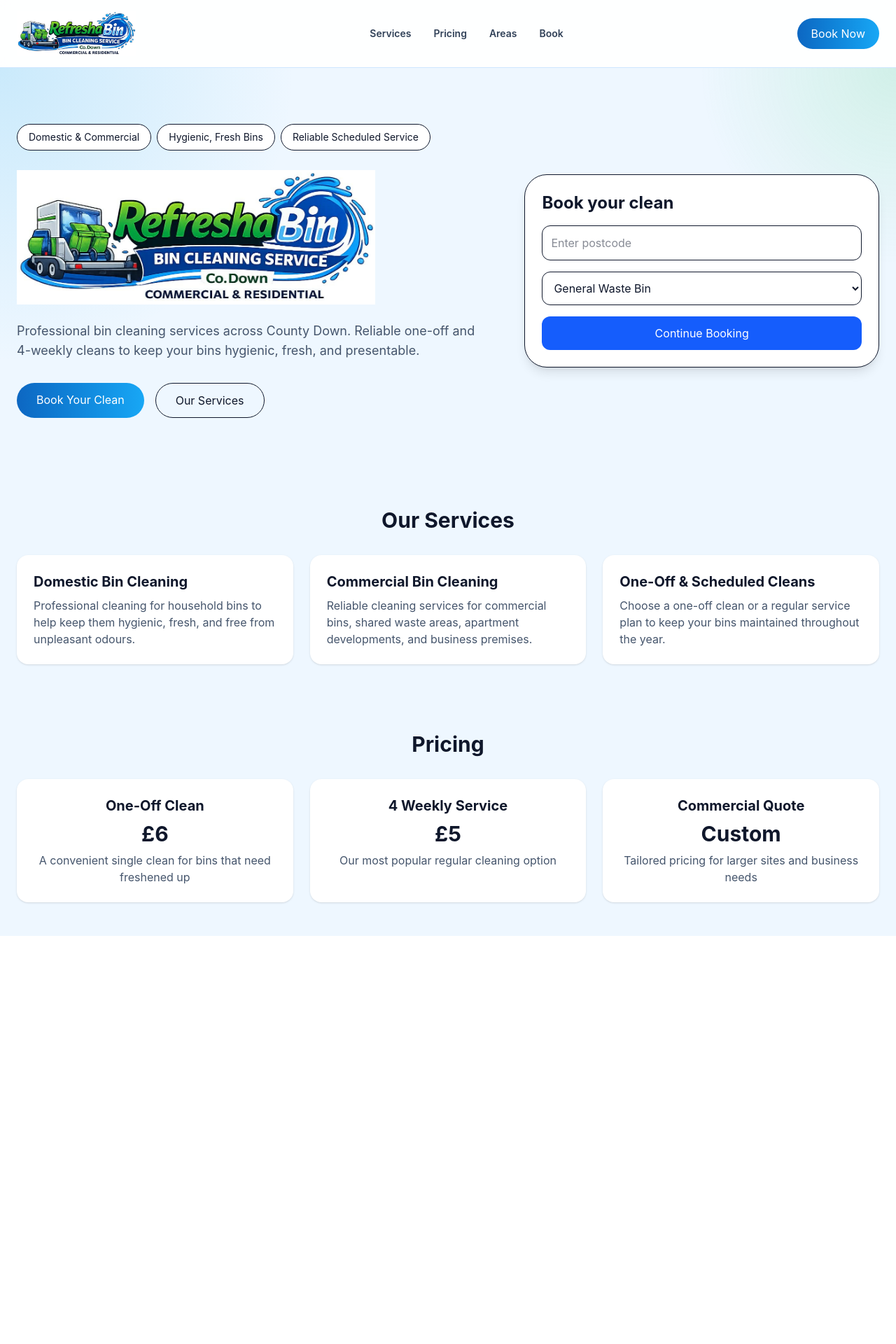
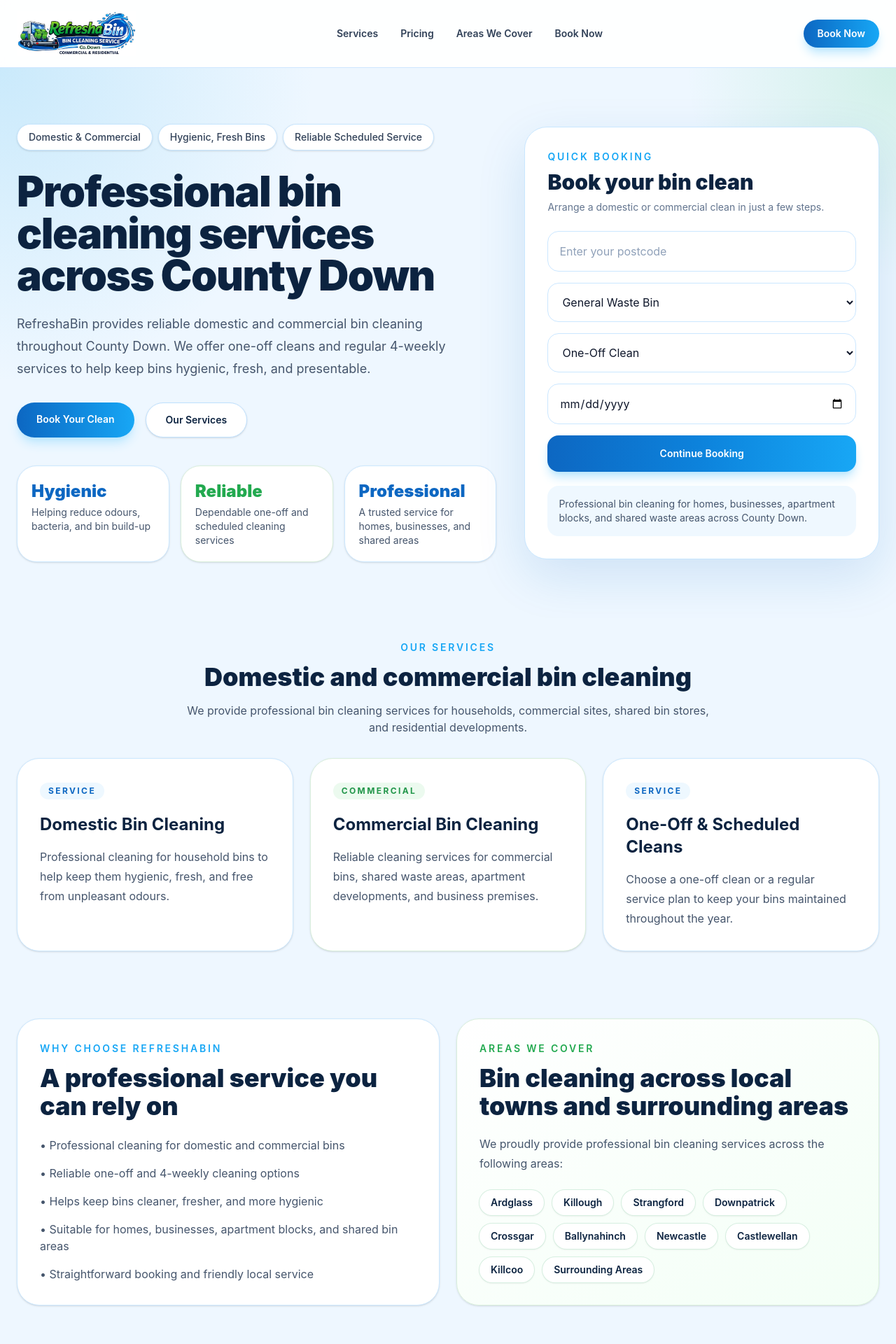
Before and after one commit to MaviUK/refreshabin, a React (Vite) app: page / in a window 1280 px wide. Shown: the top 1920 px of the page at 70% size. Before the commit the page ends 1337 px from the top, so only its background shows below. Built offline with nearby package versions, Linux system fonts and the light colour scheme.

Commit message:
Update App.jsx

```diff
--- a/src/App.jsx
+++ b/src/App.jsx
@@ -28,133 +28,273 @@ export default function App() {
 
   return (
     <div className="min-h-screen bg-[#eef7ff] pb-24 text-slate-900 md:pb-0">
-
-      {/* HEADER */}
       <header className="sticky top-0 z-20 border-b border-[#cfe7ff] bg-white/90 backdrop-blur">
         <div className="mx-auto flex max-w-7xl items-center justify-between px-6 py-4">
-          <img src="/logo.jpeg" alt="RefreshaBin logo" className="h-14 sm:h-16" />
+          <div className="flex items-center gap-4">
+            <img src="/logo.jpeg" alt="RefreshaBin logo" className="h-14 w-auto sm:h-16" />
+          </div>
 
           <nav className="hidden items-center gap-8 text-sm font-semibold text-slate-700 md:flex">
-            <a href="#services" className="hover:text-[#0b67c2]">Services</a>
-            <a href="#pricing" className="hover:text-[#0b67c2]">Pricing</a>
-            <a href="#areas" className="hover:text-[#0b67c2]">Areas</a>
-            <a href="#book" className="hover:text-[#0b67c2]">Book</a>
+            <a href="#services" className="transition hover:text-[#0b67c2]">Services</a>
+            <a href="#pricing" className="transition hover:text-[#0b67c2]">Pricing</a>
+            <a href="#areas" className="transition hover:text-[#0b67c2]">Areas We Cover</a>
+            <a href="#book" className="transition hover:text-[#0b67c2]">Book Now</a>
           </nav>
 
-          <a href="#book" className="rounded-full bg-gradient-to-r from-[#0d67c2] to-[#18a7f5] px-5 py-2.5 text-white">
+          <a
+            href="#book"
+            className="rounded-full bg-gradient-to-r from-[#0d67c2] to-[#18a7f5] px-5 py-2.5 text-sm font-semibold text-white shadow-lg shadow-sky-200"
+          >
             Book Now
           </a>
         </div>
       </header>
 
-      {/* HERO */}
       <section className="relative overflow-hidden">
         <div className="absolute inset-0 bg-[radial-gradient(circle_at_top_right,_rgba(34,197,94,0.14),_transparent_20%),radial-gradient(circle_at_top_left,_rgba(14,165,233,0.16),_transparent_30%)]" />
 
         <div className="relative mx-auto grid max-w-7xl gap-10 px-6 py-14 lg:grid-cols-[1.15fr_0.85fr] lg:items-center lg:py-20">
-
           <div>
-            <div className="flex flex-wrap gap-2">
+            <div className="inline-flex flex-wrap gap-2">
               {highlights.map((item) => (
-                <span key={item} className="rounded-full border bg-white px-4 py-2 text-sm">
+                <span
+                  key={item}
+                  className="rounded-full border border-[#c8e6ff] bg-white px-4 py-2 text-sm font-medium text-slate-700 shadow-sm"
+                >
                   {item}
                 </span>
               ))}
             </div>
 
-            {/* 🔥 LOGO INSTEAD OF HEADING */}
-            <img
-              src="/logo.jpeg"
-              alt="RefreshaBin logo"
-              className="mt-7 w-full max-w-md sm:max-w-lg mx-auto lg:mx-0"
-            />
+            <h1 className="mt-7 max-w-3xl text-5xl font-black tracking-tight text-[#0c2340] sm:text-6xl">
+              Professional bin cleaning services across County Down
+            </h1>
 
-            <p className="mt-6 max-w-2xl text-lg text-slate-600">
-              Professional bin cleaning services across County Down.
-              Reliable one-off and 4-weekly cleans to keep your bins hygienic, fresh, and presentable.
+            <p className="mt-6 max-w-2xl text-lg leading-8 text-slate-600">
+              RefreshaBin provides reliable domestic and commercial bin cleaning throughout County Down.
+              We offer one-off cleans and regular 4-weekly services to help keep bins hygienic, fresh, and presentable.
             </p>
 
-            <div className="mt-8 flex gap-4">
-              <a href="#book" className="rounded-full bg-gradient-to-r from-[#0d67c2] to-[#18a7f5] px-7 py-3 text-white">
+            <div className="mt-8 flex flex-wrap gap-4">
+              <a
+                href="#book"
+                className="rounded-full bg-gradient-to-r from-[#0d67c2] to-[#18a7f5] px-7 py-3.5 text-sm font-semibold text-white shadow-lg shadow-sky-200"
+              >
                 Book Your Clean
               </a>
-              <a href="#services" className="rounded-full border px-7 py-3">
+              <a
+                href="#services"
+                className="rounded-full border border-[#bfe1ff] bg-white px-7 py-3.5 text-sm font-semibold text-[#0c2340] shadow-sm"
+              >
                 Our Services
               </a>
             </div>
+
+            <div className="mt-10 grid gap-4 sm:grid-cols-3">
+              <div className="rounded-[1.75rem] border border-[#cce8ff] bg-white p-5 shadow-sm">
+                <div className="text-2xl font-black text-[#0d67c2]">Hygienic</div>
+                <div className="mt-1 text-sm text-slate-600">Helping reduce odours, bacteria, and bin build-up</div>
+              </div>
+              <div className="rounded-[1.75rem] border border-[#d9efdc] bg-white p-5 shadow-sm">
+                <div className="text-2xl font-black text-[#22a94f]">Reliable</div>
+                <div className="mt-1 text-sm text-slate-600">Dependable one-off and scheduled cleaning services</div>
+              </div>
+              <div className="rounded-[1.75rem] border border-[#cce8ff] bg-white p-5 shadow-sm">
+                <div className="text-2xl font-black text-[#0d67c2]">Professional</div>
+                <div className="mt-1 text-sm text-slate-600">A trusted service for homes, businesses, and shared areas</div>
+              </div>
+            </div>
           </div>
 
-          {/* BOOKING CARD */}
-          <div id="book" className="rounded-[2rem] border bg-white p-6 shadow-lg">
-            <h2 className="text-2xl font-bold">Book your clean</h2>
+          <div
+            id="book"
+            className="rounded-[2rem] border border-[#c9e7ff] bg-white p-6 shadow-[0_24px_70px_rgba(13,103,194,0.14)] sm:p-8"
+          >
+            <div className="mb-6">
+              <p className="text-sm font-semibold uppercase tracking-[0.2em] text-[#18a7f5]">Quick Booking</p>
+              <h2 className="mt-2 text-3xl font-black text-[#0c2340]">Book your bin clean</h2>
+              <p className="mt-2 text-sm text-slate-500">Arrange a domestic or commercial clean in just a few steps.</p>
+            </div>
 
-            <div className="mt-4 space-y-4">
-              <input className="w-full border rounded-xl p-3" placeholder="Enter postcode" />
-              <select className="w-full border rounded-xl p-3">
+            <div className="space-y-4">
+              <input
+                type="text"
+                placeholder="Enter your postcode"
+                className="w-full rounded-2xl border border-[#cbe7ff] px-4 py-4 outline-none placeholder:text-slate-400 focus:border-[#18a7f5]"
+              />
+
+              <select className="w-full rounded-2xl border border-[#cbe7ff] px-4 py-4 outline-none focus:border-[#18a7f5]">
                 <option>General Waste Bin</option>
                 <option>Recycling Bin</option>
+                <option>Garden Bin</option>
+                <option>Commercial Bin</option>
               </select>
-              <button className="w-full bg-blue-600 text-white py-3 rounded-xl">
+
+              <select className="w-full rounded-2xl border border-[#cbe7ff] px-4 py-4 outline-none focus:border-[#18a7f5]">
+                <option>One-Off Clean</option>
+                <option>Every 4 Weeks</option>
+                <option>Monthly Service</option>
+                <option>Commercial Quote Request</option>
+              </select>
+
+              <input
+                type="date"
+                className="w-full rounded-2xl border border-[#cbe7ff] px-4 py-4 outline-none focus:border-[#18a7f5]"
+              />
+
+              <button className="w-full rounded-2xl bg-gradient-to-r from-[#0d67c2] via-[#0d83dc] to-[#18a7f5] py-4 text-sm font-semibold text-white shadow-lg shadow-sky-200">
                 Continue Booking
               </button>
             </div>
+
+            <div className="mt-5 rounded-2xl bg-[#eff8ff] p-4 text-sm text-slate-600">
+              Professional bin cleaning for homes, businesses, apartment blocks, and shared waste areas across County Down.
+            </div>
           </div>
-
         </div>
       </section>
 
-      {/* SERVICES */}
-      <section id="services" className="max-w-7xl mx-auto px-6 py-12">
-        <h2 className="text-3xl font-bold text-center mb-8">
-          Our Services
-        </h2>
+      <section id="services" className="mx-auto max-w-7xl px-6 py-8">
+        <div className="mb-8 text-center">
+          <p className="text-sm font-semibold uppercase tracking-[0.2em] text-[#18a7f5]">Our Services</p>
+          <h2 className="mt-3 text-4xl font-black text-[#0c2340]">Domestic and commercial bin cleaning</h2>
+          <p className="mx-auto mt-4 max-w-3xl text-slate-600">
+            We provide professional bin cleaning services for households, commercial sites, shared bin stores, and residential developments.
+          </p>
+        </div>
 
-        <div className="grid md:grid-cols-3 gap-6">
-          {services.map((s) => (
-            <div key={s.title} className="bg-white p-6 rounded-2xl shadow">
-              <h3 className="text-xl font-bold">{s.title}</h3>
-              <p className="mt-2 text-slate-600">{s.text}</p>
+        <div className="grid gap-6 md:grid-cols-3">
+          {services.map((item, index) => (
+            <div
+              key={item.title}
+              className={`rounded-[2rem] border bg-white p-8 shadow-sm ${
+                index === 1 ? "border-[#d9efdc]" : "border-[#cce8ff]"
+              }`}
+            >
+              <div
+                className={`inline-flex rounded-full px-3 py-1 text-xs font-bold uppercase tracking-[0.2em] ${
+                  index === 1 ? "bg-[#ecfaef] text-[#22964a]" : "bg-[#eef8ff] text-[#0d67c2]"
+                }`}
+              >
+                {index === 1 ? "Commercial" : "Service"}
+              </div>
+              <h3 className="mt-5 text-2xl font-bold text-[#0c2340]">{item.title}</h3>
+              <p className="mt-4 leading-7 text-slate-600">{item.text}</p>
             </div>
           ))}
         </div>
       </section>
 
-      {/* PRICING */}
-      <section id="pricing" className="max-w-7xl mx-auto px-6 py-12">
-        <h2 className="text-3xl font-bold text-center mb-8">
-          Pricing
-        </h2>
+      <section className="mx-auto max-w-7xl px-6 py-16">
+        <div className="grid gap-6 lg:grid-cols-2">
+          <div className="rounded-[2rem] border border-[#cce8ff] bg-white p-8 shadow-sm">
+            <p className="text-sm font-semibold uppercase tracking-[0.2em] text-[#18a7f5]">Why Choose RefreshaBin</p>
+            <h2 className="mt-3 text-4xl font-black text-[#0c2340]">A professional service you can rely on</h2>
+            <ul className="mt-6 space-y-4 text-slate-600">
+              <li>• Professional cleaning for domestic and commercial bins</li>
+              <li>• Reliable one-off and 4-weekly cleaning options</li>
+              <li>• Helps keep bins cleaner, fresher, and more hygienic</li>
+              <li>• Suitable for homes, businesses, apartment blocks, and shared bin areas</li>
+              <li>• Straightforward booking and friendly local service</li>
+            </ul>
+          </div>
 
-        <div className="grid md:grid-cols-3 gap-6">
-          {pricing.map((p) => (
-            <div key={p.title} className="bg-white p-6 rounded-2xl shadow text-center">
-              <h3 className="text-xl font-bold">{p.title}</h3>
-              <div className="text-3xl font-bold mt-2">{p.price}</div>
-              <p className="mt-2 text-slate-600">{p.note}</p>
+          <div
+            id="areas"
+            className="rounded-[2rem] border border-[#d9efdc] bg-gradient-to-br from-[#ffffff] to-[#f3fff6] p-8 shadow-sm"
+          >
+            <p className="text-sm font-semibold uppercase tracking-[0.2em] text-[#22a94f]">Areas We Cover</p>
+            <h2 className="mt-3 text-4xl font-black text-[#0c2340]">Bin cleaning across local towns and surrounding areas</h2>
+            <p className="mt-5 leading-7 text-slate-600">
+              We proudly provide professional bin cleaning services across the following areas:
+            </p>
+            <div className="mt-6 flex flex-wrap gap-3">
+              {[
+                "Ardglass",
+                "Killough",
+                "Strangford",
+                "Downpatrick",
+                "Crossgar",
+                "Ballynahinch",
+                "Newcastle",
+                "Castlewellan",
+                "Killcoo",
+                "Surrounding Areas",
+              ].map((area) => (
+                <span
+                  key={area}
+                  className="rounded-full bg-white px-4 py-2 text-sm font-semibold text-[#0c2340] shadow-sm ring-1 ring-[#d6efe0]"
+                >
+                  {area}
+                </span>
+              ))}
+            </div>
+          </div>
+        </div>
+      </section>
+
+      <section id="pricing" className="mx-auto max-w-7xl px-6 py-4 pb-16">
+        <div className="text-center">
+          <p className="text-sm font-semibold uppercase tracking-[0.2em] text-[#18a7f5]">Pricing</p>
+          <h2 className="mt-3 text-4xl font-black text-[#0c2340]">Straightforward pricing for homes and businesses</h2>
+        </div>
+
+        <div className="mt-10 grid gap-6 md:grid-cols-3">
+          {pricing.map((item, index) => (
+            <div
+              key={item.title}
+              className={`rounded-[2rem] border bg-white p-8 text-center shadow-sm ${
+                index === 1 ? "border-[#22c55e] ring-2 ring-[#dff6e8]" : "border-[#cce8ff]"
+              }`}
+            >
+              <h3 className="text-2xl font-bold text-[#0c2340]">{item.title}</h3>
+              <div className={`mt-5 text-5xl font-black ${index === 1 ? "text-[#22a94f]" : "text-[#0d67c2]"}`}>
+                {item.price}
+              </div>
+              <p className="mt-4 text-slate-600">{item.note}</p>
             </div>
           ))}
         </div>
       </section>
 
-      {/* MOBILE BAR */}
-      <div className="fixed bottom-0 left-0 right-0 z-50 bg-white p-3 shadow md:hidden">
+      <section className="px-6 pb-16">
+        <div className="mx-auto max-w-7xl rounded-[2rem] bg-gradient-to-r from-[#0c63ba] via-[#1188de] to-[#19a9f4] p-10 text-white shadow-[0_24px_70px_rgba(13,103,194,0.2)]">
+          <div className="grid gap-6 lg:grid-cols-[1fr_auto] lg:items-center">
+            <div>
+              <h2 className="text-4xl font-black">Ready to book your bin clean?</h2>
+              <p className="mt-4 max-w-2xl text-white/90">
+                Choose a one-off clean or set up a regular service to keep your bins looking cleaner, smelling fresher, and maintained all year round.
+              </p>
+            </div>
+            <a
+              href="#book"
+              className="inline-flex items-center justify-center rounded-full bg-white px-7 py-3.5 text-sm font-semibold text-[#0d67c2] shadow-lg"
+            >
+              Start Booking
+            </a>
+          </div>
+        </div>
+      </section>
+
+      {/* Mobile Bottom Contact Bar */}
+      <div className="fixed bottom-0 left-0 right-0 z-50 border-t border-white/20 bg-white/95 p-3 shadow-[0_-10px_30px_rgba(0,0,0,0.08)] backdrop-blur md:hidden">
         <div className="grid grid-cols-2 gap-3">
           <a
             href="https://wa.me/447835843481"
             target="_blank"
-            className="bg-green-500 text-white text-center py-3 rounded-full font-bold"
+            rel="noreferrer"
+            className="rounded-full bg-[#22a94f] px-4 py-3 text-center text-sm font-bold text-white shadow-lg"
           >
             Chat
           </a>
           <a
             href="tel:+447835843481"
-            className="bg-blue-600 text-white text-center py-3 rounded-full font-bold"
+            className="rounded-full bg-gradient-to-r from-[#0d67c2] to-[#18a7f5] px-4 py-3 text-center text-sm font-bold text-white shadow-lg"
           >
             Call Us
           </a>
         </div>
       </div>
-
     </div>
   );
 }
```
